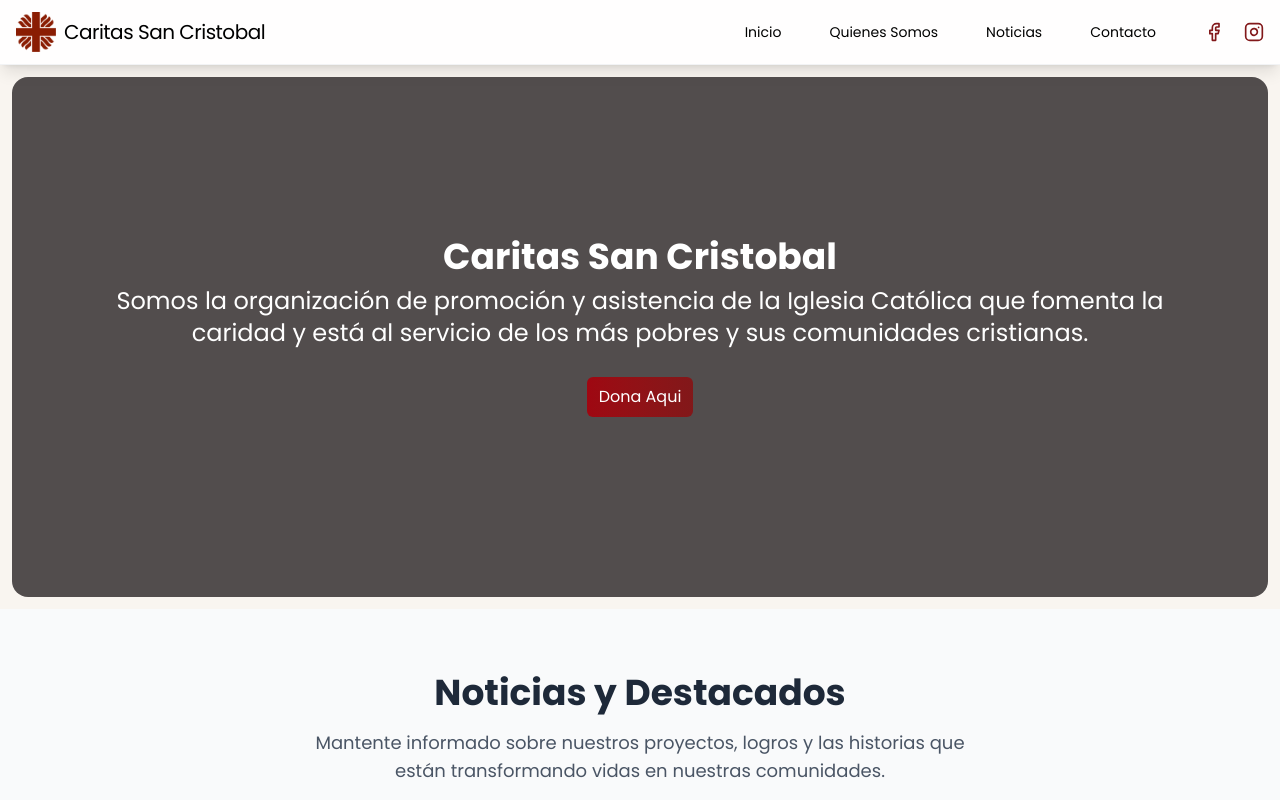
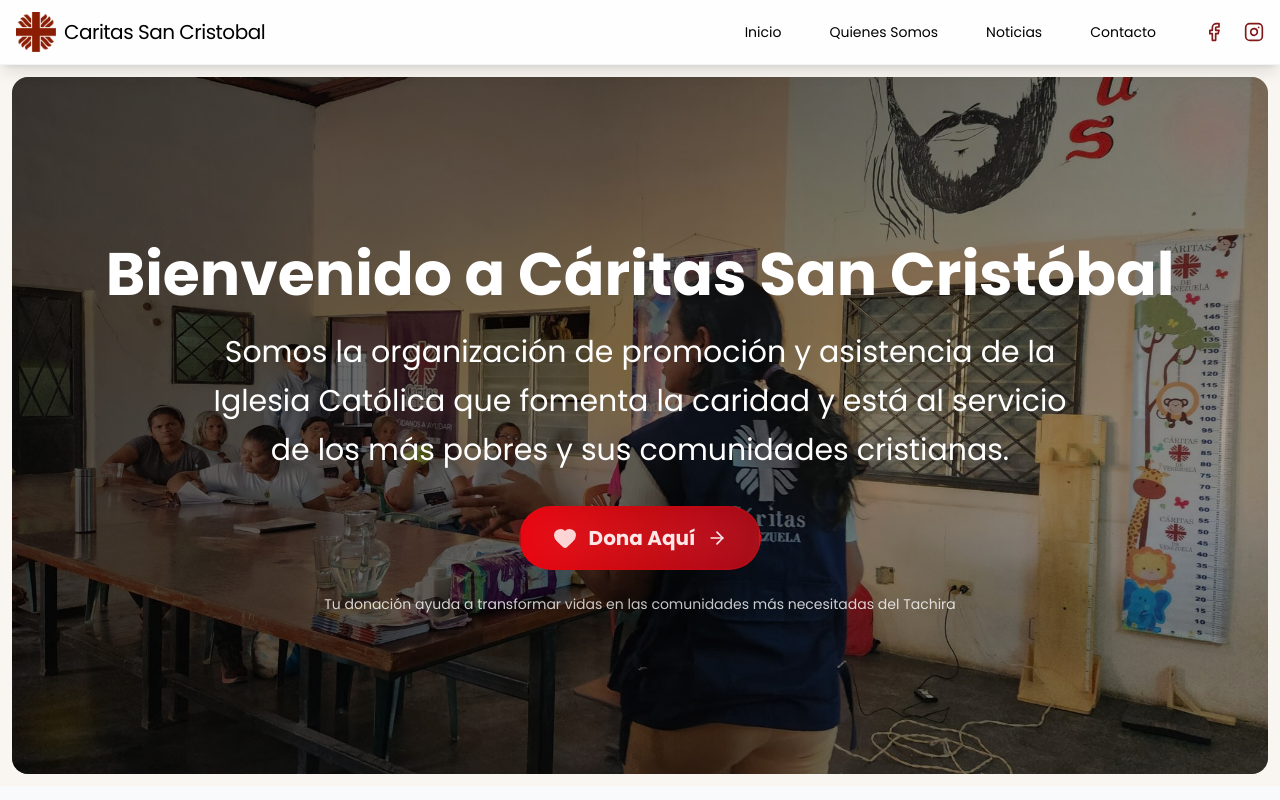
Before and after one commit to CarlosASM2001/Caritas-LandingPage, a React (Vite) app: page / in a window 1280 px wide. Shown: the top 800 px of the page. Built offline with nearby package versions, Linux system fonts and the light colour scheme; a web font is replaced by a local one.

Commit message:
Enhance Banner component with improved styling, animations, and donation button effects; update social media links in Navbar; refine mission and vision descriptions in quienesomosData; add custom animations to CSS.

```diff
--- a/src/components/Banner.jsx
+++ b/src/components/Banner.jsx
@@ -1,24 +1,66 @@
 import React from "react";
+import { Link } from "react-router-dom";
+import { Heart, ArrowRight } from "lucide-react";
 
 function Banner() {
   return (
-    <div className="relative m-3 py-40 px-4 sm:px-6 lg:px-8 text-white
-      bg-[url(src/assets/banner7.jpg)] bg-local bg-cover bg-center rounded-2xl"
-      style={{
-        backgroundSize: "cover",
-        backgroundImage: "linear-gradient(100deg,rgba(82, 77, 77, 1) 0%, rgba(82, 77, 77, 1) 49%, rgba(82, 77, 77, 1) 100%)"
-      }}
-    >
-      <div className="container mx-auto px-4 text-center">
-        <h1 className="text-4xl font-bold">Caritas San Cristobal</h1>
-        <p className="m-2 text-2xl ">
-          Somos la organización de promoción y asistencia de la Iglesia Católica que fomenta la
-          caridad y está al servicio de los más pobres y sus comunidades cristianas.
+    <div className="relative m-3 py-40 px-4 sm:px-6 lg:px-8 text-white rounded-2xl overflow-hidden">
+      {/* Background Image */}
+      <div
+        className="absolute inset-0 bg-cover bg-center bg-no-repeat"
+        style={{
+          backgroundImage: "url('/src/assets/banner7.jpg')"
+        }}
+      ></div>
+
+      {/* Overlay for better text readability */}
+      <div className="absolute inset-0 bg-gradient-to-r from-black/70 via-black/50 to-black/30"></div>
+
+      {/* Content */}
+      <div className="relative container mx-auto px-4 text-center z-10">
+        <h1 className="text-4xl md:text-5xl lg:text-6xl font-bold mb-4 leading-tight">
+          Bienvenido a Cáritas San Cristóbal
+        </h1>
+        <p className="text-xl md:text-2xl lg:text-3xl mb-8 max-w-4xl mx-auto leading-relaxed">
+          Somos la organización de promoción y asistencia de la Iglesia Católica que fomenta la caridad y está al servicio de los más pobres y sus comunidades cristianas.
         </p>
-        <button href="#dona" className="bg-gradient-to-r from-red-800 to-red-900
-          py-2 px-3 rounded-md text-white m-5">Dona Aqui
-        </button>
+
+        {/* Enhanced Donation Button */}
+        <div className="flex flex-col sm:flex-row gap-4 justify-center items-center">
+          <button className="group relative bg-gradient-to-r from-red-600 via-red-700 to-red-800
+            hover:from-red-700 hover:via-red-800 hover:to-red-900
+            text-white font-bold py-4 px-8 rounded-full text-lg
+            transform hover:scale-105 transition-all duration-300 ease-out
+            shadow-2xl hover:shadow-red-500/25
+            border-2 border-red-500/20 hover:border-red-400/30
+            overflow-hidden donation-button shimmer-effect">
+
+            {/* Animated background effect */}
+            <div className="absolute inset-0 bg-gradient-to-r from-transparent via-white/10 to-transparent
+              transform -skew-x-12 -translate-x-full group-hover:translate-x-full transition-transform duration-1000"></div>
+
+            {/* Button content */}
+            <div className="relative flex items-center gap-3">
+              <Heart className="w-6 h-6 group-hover:animate-pulse-heart animate-pulse" fill="currentColor" />
+              <span className="text-xl">Dona Aquí</span>
+              <ArrowRight className="w-5 h-5 group-hover:translate-x-1 transition-transform duration-300" />
+            </div>
+
+            {/* Glowing effect */}
+            <div className="absolute inset-0 rounded-full bg-red-400/20 blur-xl group-hover:bg-red-300/30 transition-colors duration-300"></div>
+          </button>
+
+        </div>
+
+        {/* Call to action text */}
+        <p className="text-white/80 text-sm mt-6 max-w-2xl mx-auto">
+          Tu donación ayuda a transformar vidas en las comunidades más necesitadas del Tachira
+        </p>
       </div>
+
+      {/* Decorative elements */}
+      <div className="absolute top-4 right-4 w-20 h-20 bg-red-500/10 rounded-full blur-xl"></div>
+      <div className="absolute bottom-4 left-4 w-16 h-16 bg-yellow-500/10 rounded-full blur-lg"></div>
     </div>
   );
 }
--- a/src/components/Navbar.jsx
+++ b/src/components/Navbar.jsx
@@ -29,13 +29,13 @@
                 </ul>
                 <div className="hidden lg:flex justify-center space-x-5 items-center ml-12">
                     <a
-                        href="https://www.facebook.com/CaritasSanCristobal"
+                        href="https://www.facebook.com/caritassancristoball/"
                         target="_blank" rel="noopener noreferrer"
                         className="text-red-900 hover:text-black">
                         <Facebook className="w-5 h-5" />
                     </a>
                     <a
-                        href="https://www.instagram.com/caritas_sancristobal/"
+                        href="https://www.instagram.com/caritassancristobal/"
                         target="_blank" rel="noopener noreferrer"
                         className="text-red-900 hover:text-black">
                         <Instagram className="w-5 h-5" />
--- a/src/data/quienesomosData.js
+++ b/src/data/quienesomosData.js
@@ -12,7 +12,7 @@
     id: 1,
     titulo: "Misión",
     descripcion:
-      "Aportar al desarrollo humano, sostenible y solidario, sirviendo a la sociedad en la formación de comunidades capaces de enfrentar y transformar su realidad social.",
+      "Promover acciones a la luz del evangelio y la Doctrina Social de la Iglesia, que permitan a los mas pobres y excluidos ejercer plenamente su derecho a la vida digna",
     contenido:
       "Nuestra misión está inspirada en el Evangelio y la Doctrina Social de la Iglesia. Trabajamos en zonas de alta vulnerabilidad promoviendo valores cristianos, acompañamiento comunitario, y procesos de transformación social desde la fe.",
     icono: "/src/assets/mision.png",
@@ -22,7 +22,7 @@
     id: 2,
     titulo: "Visión",
     descripcion:
-      "Animar y fortalecer los procesos de evangelización de lo social, incidiendo en la transformación de la sociedad y en el desarrollo integral de la persona humana.",
+      "Anhelamos una Venezuela justa y fraterna constituida por hombres y mujeres reconciliados, con dignidad y derechos, libres, solidarios y protagonistas de su historia como hijos e hijas de dios",
     contenido:
       "Buscamos ser un referente en el desarrollo integral, con comunidades fortalecidas en su espiritualidad, organizadas y comprometidas con la justicia y la solidaridad.",
     icono: "/src/assets/vision.png",
--- a/src/index.css
+++ b/src/index.css
@@ -121,3 +121,59 @@
   --tw-ring-opacity: 1;
   --tw-ring-color: rgb(239 68 68 / var(--tw-ring-opacity));
 }
+
+
+/* Banner Button Animations */
+@keyframes pulse-heart {
+  0%, 100% {
+    transform: scale(1);
+  }
+  50% {
+    transform: scale(1.1);
+  }
+}
+
+.animate-pulse-heart {
+  animation: pulse-heart 2s ease-in-out infinite;
+}
+
+/* Glow effect for donation button */
+@keyframes glow {
+  0%, 100% {
+    box-shadow: 0 0 20px rgba(239, 68, 68, 0.4);
+  }
+  50% {
+    box-shadow: 0 0 30px rgba(239, 68, 68, 0.6);
+  }
+}
+
+.donation-button:hover {
+  animation: glow 2s ease-in-out infinite;
+}
+
+/* Shimmer effect */
+@keyframes shimmer {
+  0% {
+    transform: translateX(-100%) skewX(-12deg);
+  }
+  100% {
+    transform: translateX(200%) skewX(-12deg);
+  }
+}
+
+.shimmer-effect {
+  position: relative;
+  overflow: hidden;
+}
+
+.shimmer-effect::before {
+  content: '';
+  position: absolute;
+  top: 0;
+  left: -100%;
+  width: 100%;
+  height: 100%;
+  background: linear-gradient(90deg, transparent, rgba(255, 255, 255, 0.2), transparent);
+  transform: skewX(-12deg);
+  animation: shimmer 3s ease-in-out infinite;
+}
```
